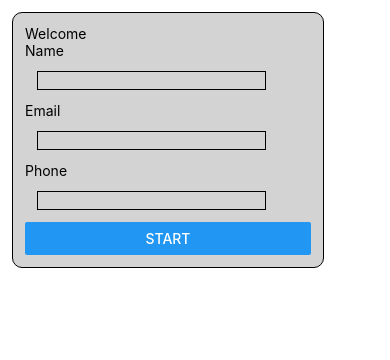
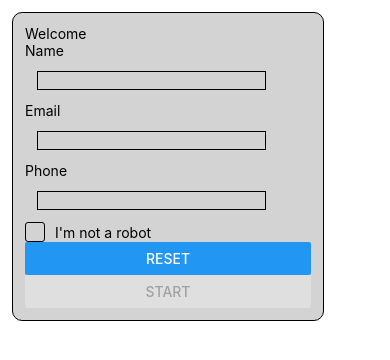
Before and after one commit to yunke-l/CS5520-Assignment1, a React Native app: screen / in a window 390 px wide. Shown: the top 360 px of the page. Built offline with nearby package versions, Linux system fonts and the light colour scheme.

Commit message:
enabled navigation from start screen to confirm screen

```diff
--- a/App.js
+++ b/App.js
@@ -1,6 +1,4 @@
-
 import React, {useState} from 'react';
-import { StatusBar } from 'expo-status-bar';
 import { StyleSheet, Text, View } from 'react-native';
 
 import StartingScreen from './screens/StartingScreen';
@@ -9,25 +7,24 @@ import GameScreen from './screens/GameScreen';
 
 
 export default function App() {
-  // Initialize state variables
+  // initialize state variables
+  const intializeInput = { name:'', email:'', phone:''};
+  const [userInput, setUserInput] = useState(intializeInput);
   const [isValid, setIsValid] = useState(false);
   const [hasConfirmed, setHasConfirmed] = useState(false);
 
-  const handleStart = () => {
-    // Validate user input (you can add your validation logic here)
-    const userInputIsValid = true; // Replace with your validation logic
-    setIsValid(userInputIsValid);
-
-    if (userInputIsValid) {
-      // If user input is valid, set hasConfirmed to true and navigate to ConfirmScreen
-      setHasConfirmed(true);
-    }
+  const handleStart = (data) => {
+    setUserInput(data);
+    setIsValid(true);
   };
 
+
   const handleConfirm = () => {
-    // Set hasConfirmed to true and navigate to GameScreen
     setHasConfirmed(true);
-  };
+  }
+
+
+
 
 
   return (
--- /dev/null
+++ b/components/CheckBox.js
@@ -0,0 +1,47 @@
+import React, { useState } from "react";
+import { View, Text, TouchableOpacity } from "react-native";
+
+const Checkbox = ({ label, checked, onChange }) => {
+  const toggleCheckbox = () => {
+    onChange(!checked);
+  };
+
+  return (
+    <TouchableOpacity onPress={toggleCheckbox}>
+      <View
+        style={{
+          flexDirection: "row",
+          alignItems: "center",
+        }}
+      >
+        <View
+          style={{
+            width: 20,
+            height: 20,
+            borderWidth: 1,
+            borderColor: "black",
+            borderRadius: 3,
+            marginRight: 10,
+            justifyContent: "center",
+            alignItems: "center",
+            backgroundColor: checked ? "blue" : "transparent",
+          }}
+        >
+          {checked && (
+            <Text
+              style={{
+                color: "white",
+                fontWeight: "bold",
+              }}
+            >
+              ✓
+            </Text>
+          )}
+        </View>
+        <Text>{label}</Text>
+      </View>
+    </TouchableOpacity>
+  );
+};
+
+export default Checkbox;
--- a/screens/StartingScreen.js
+++ b/screens/StartingScreen.js
@@ -1,9 +1,10 @@
 import React, {useState} from "react";
-import { Text, Button } from "react-native";
+import { Text, Button, View } from "react-native";
 import CardComp from "../components/CardComp";
 import InputComp from "../components/InputComp";
+import CheckBox from "../components/CheckBox";
 
-const StartingScreen = ({ onStart }) => {
+const StartingScreen = ({ onStart, onReset }) => {
     // initialize user data
     const initializeData = { name:'', email:'', phone:''};
     const [userData, setUserData] = useState(initializeData);
@@ -36,7 +37,7 @@ const StartingScreen = ({ onStart }) => {
         }
 
         // phone is invalid if it is not 10 digits
-        if ( userData.phone.length !== 10 ) {
+        if ( userData.phone.length !== 10 || isNaN(userData.phone)) {
             newError.phoneError = 'Please enter a valid phone number';
             isValid = false;
         }
@@ -48,14 +49,24 @@ const StartingScreen = ({ onStart }) => {
         return isValid;
     };
 
+    const handleStart = () => {
+        // validate user input
+        if ( validateUserInput() ) {
+            // if valid, call onStart
+            onStart(userData);
+        }
+    }
 
     const handleReset = () => {
-        // reset user data and error messages
+        // reset user data and error messages and checkbox
         setUserData(initializeData);
         setError(initializeError);
+        setIsChecked(false);
     };
 
-
+    const handleCheckboxChange = (newValue) => {
+        setIsChecked(newValue);
+    };
 
 
 
@@ -84,8 +95,16 @@ const StartingScreen = ({ onStart }) => {
                 error={error.phoneError}
             />
 
-            <Button title="Start" onPress={onStart} />
+            <CheckBox
+                label="I'm not a robot"
+                checked={isChecked}
+                onChange={handleCheckboxChange}
+            />
 
+            <View>
+                <Button title="Reset" onPress={handleReset} />
+                <Button title="Start" onPress={handleStart} disabled={!isChecked} />
+            </View>
         </CardComp>
     );
 }
```
